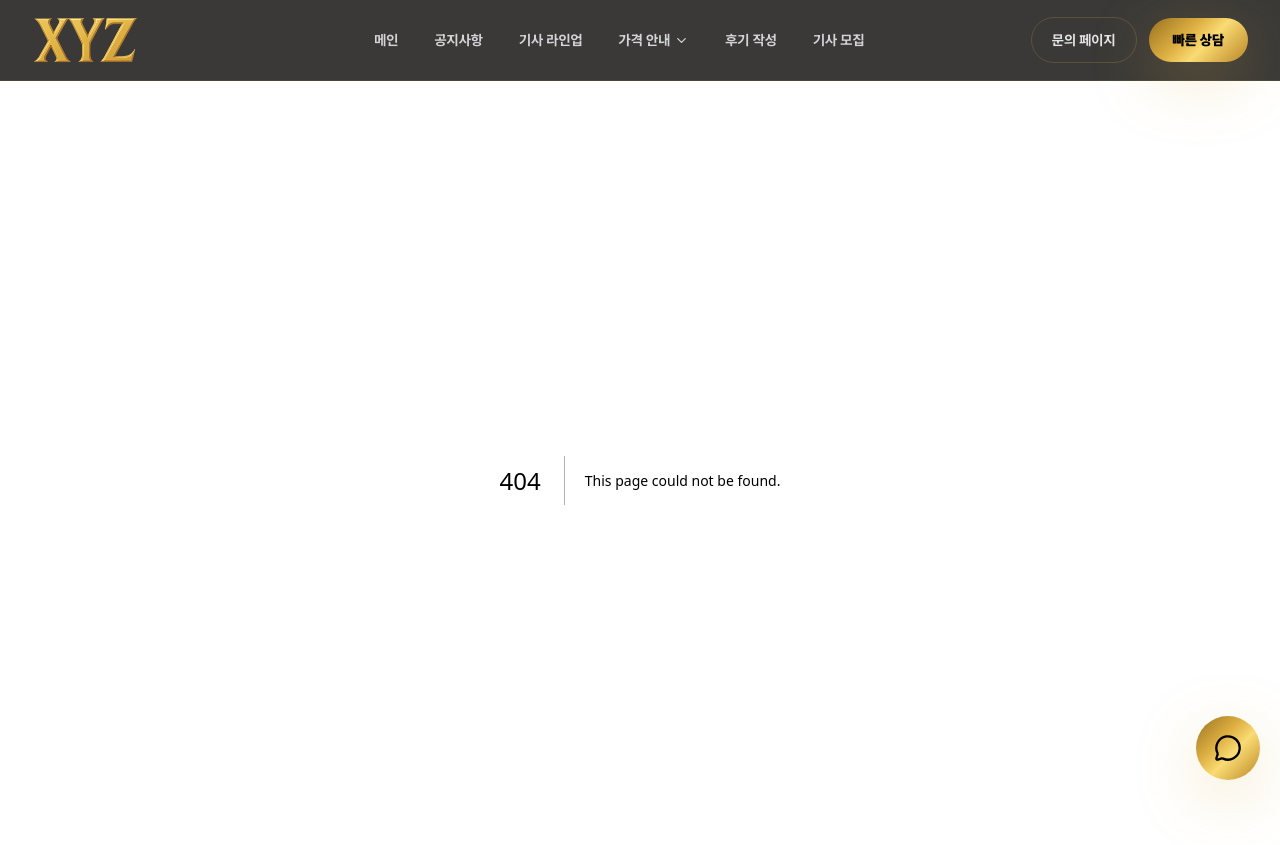
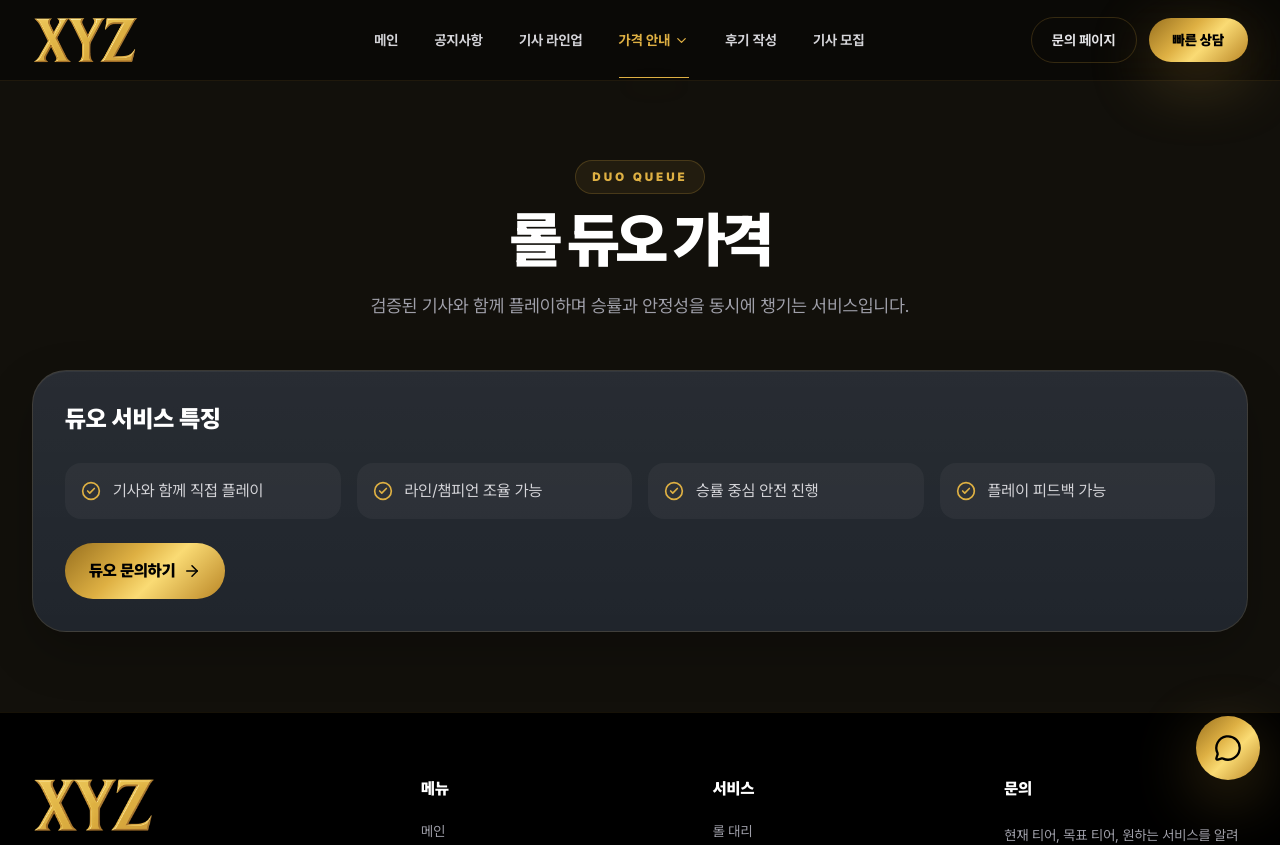
Before and after one commit to pingulee/xyz, a Next.js app: page /duo in a window 1280 px wide. Before the commit this address had no page. Shown: the top 845 px of the page. Built offline with nearby package versions, Linux system fonts and the light colour scheme.

Commit message:
가격 안내 페이지 메뉴 수정

```diff
--- a/app/price/account/page.tsx
+++ b/app/account/page.tsx
@@ -16,7 +16,7 @@ export const metadata: Metadata = {
     "롤 스킨 계정",
     "XYZ 롤 계정",
   ],
-  alternates: { canonical: "/price/account" },
+  alternates: { canonical: "/account" },
   openGraph: {
     title: "롤 계정 가격 | XYZ",
     description,
--- a/app/price/boosting/page.tsx
+++ b/app/boosting/page.tsx
@@ -20,7 +20,7 @@ export const metadata: Metadata = {
     "롤 작업 가격",
     "XYZ 롤 대리",
   ],
-  alternates: { canonical: "/price/boosting" },
+  alternates: { canonical: "/boosting" },
   openGraph: {
     title: "롤 대리 가격 | XYZ",
     description,
--- a/app/price/duo/page.tsx
+++ b/app/duo/page.tsx
@@ -16,7 +16,7 @@ export const metadata: Metadata = {
     "롤 듀오 후기",
     "XYZ 롤 듀오",
   ],
-  alternates: { canonical: "/price/duo" },
+  alternates: { canonical: "/duo" },
   openGraph: {
     title: "롤 듀오 가격 | XYZ",
     description,
--- a/app/price/page.tsx
+++ /dev/null
@@ -1,25 +0,0 @@
-import type { Metadata } from "next";
-import ServiceCard from "@/components/ServiceCard";
-import PriceTable from "@/components/PriceTable";
-import Container from "@/components/Container";
-import Reveal from "@/components/Reveal";
-import SectionTitle from "@/components/SectionTitle";
-import { services } from "@/lib/site";
-
-export const metadata: Metadata = {
-  title: "가격 안내",
-  description: "xyz 롤 대리, 롤 듀오, 롤 계정 가격 안내 페이지입니다.",
-  alternates: { canonical: "/price" },
-};
-
-export default function PricePage() {
-  return (
-    <section className="py-20">
-      <Container>
-        <Reveal><SectionTitle eyebrow="price" title="가격 안내" desc="서비스별 상세 가격 안내 페이지로 이동할 수 있습니다. 실제 견적은 상담 후 확정됩니다." /></Reveal>
-        <div className="grid gap-6 lg:grid-cols-3">{services.map((s, i) => <Reveal key={s.href} delay={i*.08}><ServiceCard {...s} /></Reveal>)}</div>
-        <div className="mt-14"><PriceTable /></div>
-      </Container>
-    </section>
-  );
-}
--- a/app/sitemap.ts
+++ b/app/sitemap.ts
@@ -4,7 +4,7 @@ import { navItems, services, site } from "@/lib/site";
 export default function sitemap(): MetadataRoute.Sitemap {
   const paths = [
     "",
-    ...navItems.filter((item) => item.href !== "/").map((item) => item.href),
+    ...navItems.filter((item) => item.href !== "/" && !item.href.startsWith("#")).map((item) => item.href),
     ...services.map((service) => service.href),
     "/contact",
   ];
--- a/components/Header.tsx
+++ b/components/Header.tsx
@@ -19,7 +19,7 @@ type MenuItem = {
 };
 
 const menuItems: MenuItem[] = navItems.map((item) =>
-  item.href === "/price"
+  item.href === "#price"
     ? {
         ...item,
         children: services.map(({ title, href }) => ({ label: title, href })),
@@ -55,8 +55,10 @@ export default function Header() {
     }
   };
 
-  const isActive = (href: string) =>
-    href === "/" ? pathname === "/" : pathname.startsWith(href);
+  const isActive = (href: string) => {
+    if (href === "#price") return ["/boosting", "/duo", "/account"].some((p) => pathname.startsWith(p));
+    return href === "/" ? pathname === "/" : pathname.startsWith(href);
+  };
 
   return (
     <header className="fixed left-0 top-0 z-50 w-full border-b border-gold/10 bg-void/80 backdrop-blur-2xl">
@@ -86,9 +88,8 @@ export default function Header() {
             if (item.children) {
               return (
                 <div key={item.href} className="group relative">
-                  <Link
-                    href={item.href}
-                    onClick={(event) => handleNavClick(item.href, event)}
+                  <button
+                    type="button"
                     className={clsx(
                       "flex items-center gap-1 text-sm font-bold transition",
                       active ? "text-gold" : "text-zinc-300 hover:text-white",
@@ -99,7 +100,7 @@ export default function Header() {
                       size={15}
                       className="transition group-hover:rotate-180"
                     />
-                  </Link>
+                  </button>
 
                   <div className="invisible absolute left-1/2 top-8 w-48 -translate-x-1/2 rounded-2xl border border-gold/10 bg-[#090806]/95 p-2 opacity-0 shadow-2xl backdrop-blur-xl transition-all duration-200 group-hover:visible group-hover:top-10 group-hover:opacity-100">
                     {item.children.map((child) => (
@@ -223,18 +224,6 @@ export default function Header() {
 
               {item.children && mobileOpenItem === item.href && (
                 <div className="ml-4 mt-1 space-y-1 border-l border-gold/10 pl-3">
-                  <Link
-                    href={item.href}
-                    onClick={(event) => handleNavClick(item.href, event)}
-                    className={clsx(
-                      "block rounded-xl px-4 py-3 text-sm font-bold",
-                      pathname === item.href
-                        ? "bg-gold/12 text-gold"
-                        : "text-zinc-400 hover:bg-white/5 hover:text-white",
-                    )}
-                  >
-                    전체 보기
-                  </Link>
                   {item.children.map((child) => (
                     <Link
                       key={child.href}
--- a/components/HeroSlider.tsx
+++ b/components/HeroSlider.tsx
@@ -16,7 +16,7 @@ const slides = [
     image: "/images/hero/boosting.webp",
     alt: "롤 대리 서비스를 상징하는 프리미엄 게임 이미지",
     secondary: "가격 보기",
-    secondaryHref: "/price/boosting",
+    secondaryHref: "/boosting",
   },
   {
     eyebrow: "PREMIUM DUO",
@@ -27,7 +27,7 @@ const slides = [
     image: "/images/hero/duo.webp",
     alt: "롤 듀오 서비스를 상징하는 프리미엄 게임 이미지",
     secondary: "듀오 가격",
-    secondaryHref: "/price/duo",
+    secondaryHref: "/duo",
   },
   {
     eyebrow: "CUSTOM ACCOUNT",
@@ -38,7 +38,7 @@ const slides = [
     image: "/images/hero/account.webp",
     alt: "롤 계정 서비스를 상징하는 프리미엄 게임 이미지",
     secondary: "서비스 보기",
-    secondaryHref: "/price/account",
+    secondaryHref: "/account",
   },
 ];
 
--- a/lib/site.ts
+++ b/lib/site.ts
@@ -10,7 +10,7 @@ export const navItems = [
   { label: "메인", href: "/" },
   { label: "공지사항", href: "/notice" },
   { label: "기사 라인업", href: "/lineup" },
-  { label: "가격 안내", href: "/price" },
+  { label: "가격 안내", href: "#price" },
   { label: "후기 작성", href: "/reviews" },
   { label: "기사 모집", href: "/recruit" },
 ];
@@ -18,7 +18,7 @@ export const navItems = [
 export const services = [
   {
     title: "롤 대리",
-    href: "/price/boosting",
+    href: "/boosting",
     eyebrow: "boosting",
     description:
       "현재 티어와 목표 티어를 기준으로 검증된 기사가 안정적으로 진행합니다.",
@@ -26,7 +26,7 @@ export const services = [
   },
   {
     title: "롤 듀오",
-    href: "/price/duo",
+    href: "/duo",
     eyebrow: "duo queue",
     description:
       "상위 티어 기사와 함께 플레이하며 승률과 피드백을 동시에 챙깁니다.",
@@ -34,7 +34,7 @@ export const services = [
   },
   {
     title: "롤 계정",
-    href: "/price/account",
+    href: "/account",
     eyebrow: "account",
     description:
       "원하는 티어, 챔피언, 일정 조건에 맞춘 계정 상담을 진행합니다.",
```
